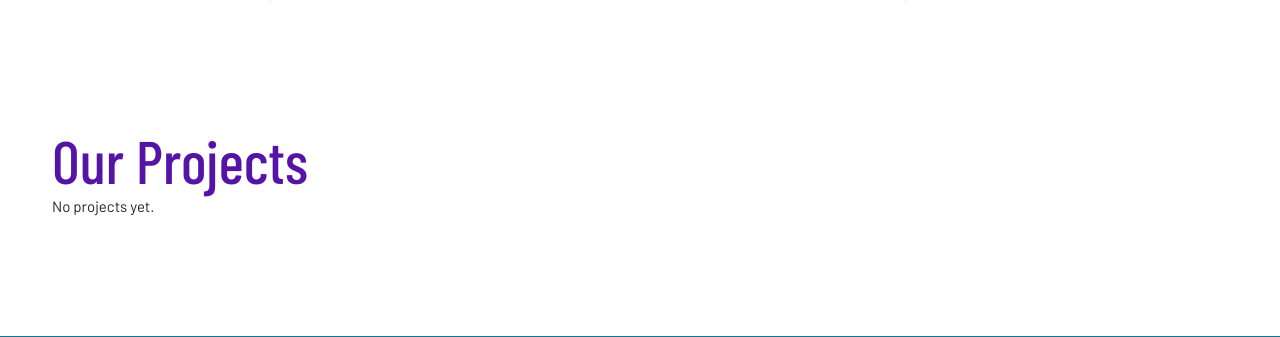
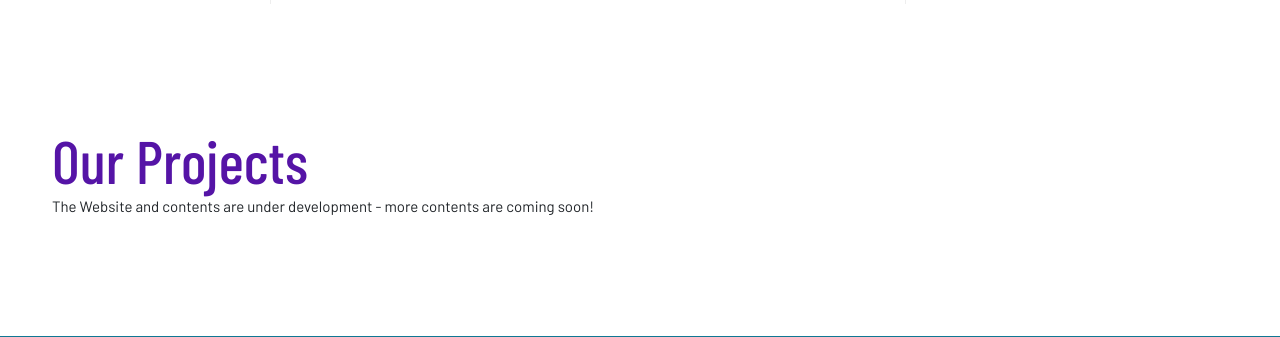
Before and after one commit to ahmadzai/theCharmi, a Django app: page /projects/ in a window 1280 px wide. Shown: the part 141-478 px from the top of the page. Run offline with Django 4.2, Linux system fonts and the light colour scheme; data that the repository does not hold is empty; parts of the project's set-up code (start-up, migrations or seed data) failed here and were passed over; some libraries are stand-ins or nearby versions; some web fonts are replaced.

Commit message:
text for empty contents has changed

```diff
--- a/templates/blog/blog_list.html
+++ b/templates/blog/blog_list.html
@@ -9,7 +9,7 @@
             <img src="{{ post.image.url }}" alt="{{ post.title }}">
             {% endif %}
             {% empty %}
-            <p>No posts yet.</p>
+            <p>The Website and contents are under development - more contents are coming soon!</p>
             {% endfor %}
         </div>
     </div>
--- a/templates/projects/project_list.html
+++ b/templates/projects/project_list.html
@@ -13,7 +13,7 @@
                     {% endif %}
                 </li>
                 {% empty %}
-                <li>No projects yet.</li>
+                <li>The Website and contents are under development - more contents are coming soon!</li>
                 {% endfor %}
             </ul>
         </div>
```
